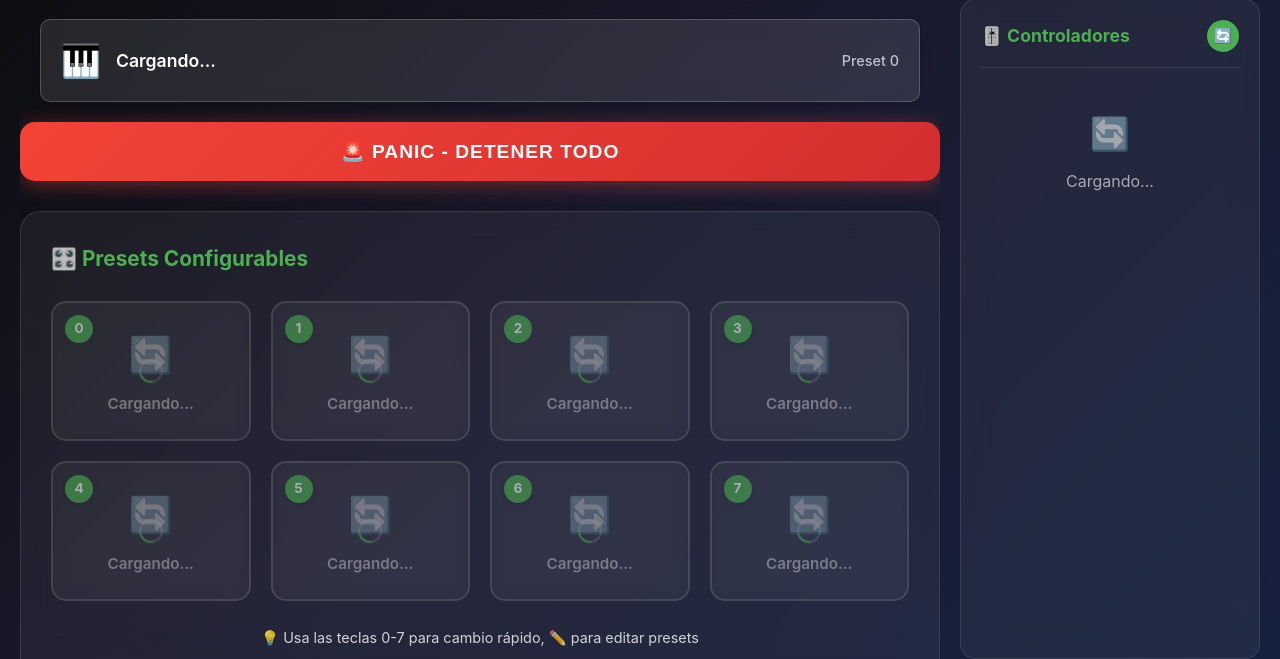
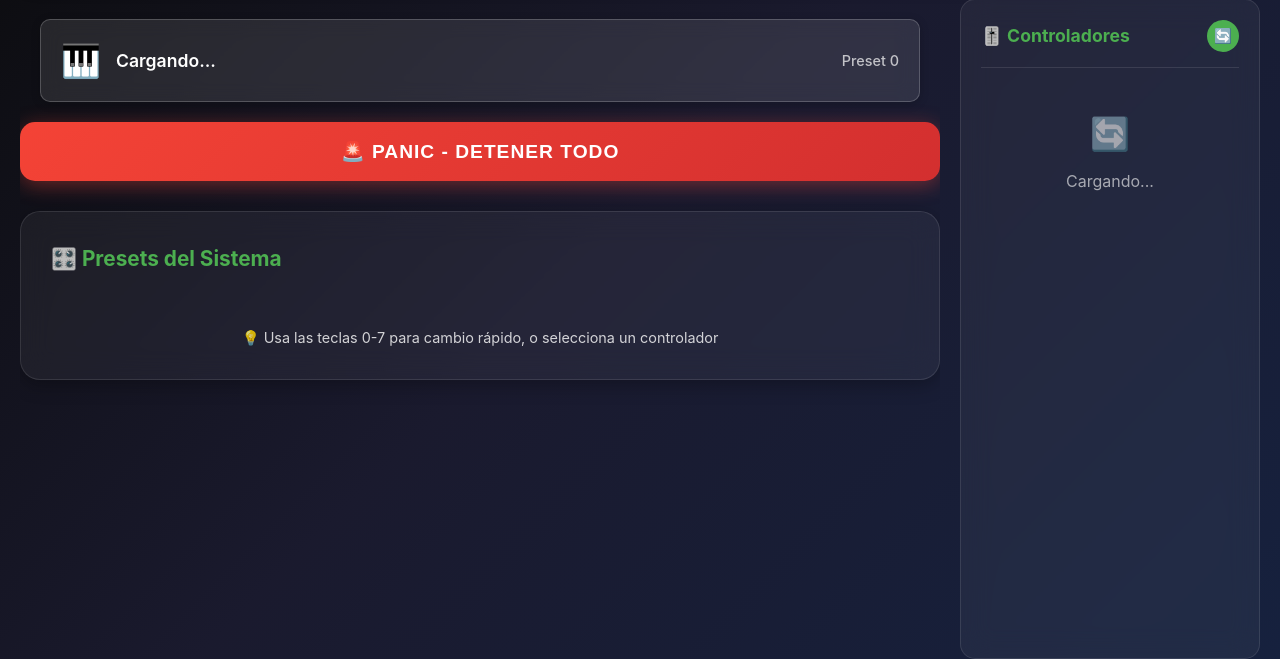
Before and after one commit to jorgetrad99/guitar-midi, a Python web app: template web/templates/index.html in a window 1280 px wide. Shown: the part 231-890 px from the top of the page. Run offline with Jinja, Linux system fonts and the light colour scheme; the template is opened without the code that fills it, so the values that code supplies are empty.

Commit message:
feat(ui): add dynamic preset views with controller-specific navigation
- Replace static preset grid with dynamic system/controller views
- Add controller preset view with dedicated interface
- Implement view switching between system and controller presets
- Fix effects application after preset changes to prevent recursion
- Add program_select result logging for debugging
- Enhance preset activation with proper effect reapplication

```diff
--- a/web/static/js/app.js
+++ b/web/static/js/app.js
@@ -101,6 +101,9 @@ class GuitarMIDIApp {
                 this.updateEffectValues();
                 this.loadControllersSidebar();
 
+                // Asegurar que está en vista del sistema al inicio
+                this.showSystemPresets();
+
                 this.showStatus('✅ Sistema cargado', 'success');
             } else {
                 throw new Error('Failed to load system data');
@@ -174,27 +177,28 @@ class GuitarMIDIApp {
         }
 
         try {
-            console.log(`🎹 JS: Activando preset ${pc} (${preset.name})`);
+            console.log(`🎹 JS: Activando preset del sistema ${pc} (${preset.name})`);
             this.setLoading(true);
 
             const response = await fetch(`/api/instruments/${pc}/activate`, {
                 method: 'POST'
             });
 
-            console.log('📥 JS: Respuesta cambio instrumento, status:', response.status);
+            console.log('📥 JS: Respuesta cambio instrumento del sistema, status:', response.status);
             const data = await response.json();
-            console.log('📋 JS: Resultado cambio instrumento:', data);
+            console.log('📋 JS: Resultado cambio instrumento del sistema:', data);
 
             if (data.success) {
                 this.currentInstrument = pc;
                 this.updateCurrentInstrument();
                 this.updatePresetButtons();
-                this.showStatus(`✅ ${preset.name} activado`, 'success');
+                this.showStatus(`✅ Sistema: ${preset.name} activado`, 'success');
             } else {
-                this.showStatus('❌ Error activando preset', 'error');
+                this.showStatus('❌ Error activando preset del sistema', 'error');
+                console.error('Error details:', data);
             }
         } catch (error) {
-            console.error('❌ JS: Error changing instrument:', error);
+            console.error('❌ JS: Error changing system instrument:', error);
             this.showStatus('❌ Error de conexión', 'error');
         } finally {
             this.setLoading(false);
@@ -453,9 +457,11 @@ class GuitarMIDIApp {
             // Actualizar UI para mostrar el controlador seleccionado
             this.renderControllersSidebar(this.controllers);
 
-            // Cambiar a la pestaña de presets del controlador y mostrar presets grandes
-            this.showTab('controller-presets');
-            await this.loadControllerPresetsLarge(controllerName);
+            // Cambiar la vista de presets para mostrar los del controlador
+            await this.showControllerPresets(controllerName);
+
+            // Asegurarse de que estamos en la pestaña de presets
+            this.showTab('presets');
 
         } catch (error) {
             console.error('❌ JS: Error selecting controller:', error);
@@ -812,6 +818,178 @@ class GuitarMIDIApp {
         };
         return icons[type] || '🎛️';
     }
+
+    async showControllerPresets(controllerName) {
+        try {
+            console.log(`🎛️ JS: Mostrando presets de controlador: ${controllerName}`);
+
+            // Ocultar vista por defecto y mostrar vista de controlador
+            const defaultView = document.getElementById('defaultPresetsView');
+            const controllerView = document.getElementById('controllerPresetsView');
+
+            if (defaultView) defaultView.style.display = 'none';
+            if (controllerView) controllerView.style.display = 'block';
+
+            // Cargar presets del controlador
+            await this.loadControllerPresetsInMainView(controllerName);
+
+        } catch (error) {
+            console.error('❌ JS: Error showing controller presets:', error);
+        }
+    }
+
+    showSystemPresets() {
+        try {
+            console.log('🎛️ JS: Mostrando presets del sistema');
+
+            // Mostrar vista por defecto y ocultar vista de controlador
+            const defaultView = document.getElementById('defaultPresetsView');
+            const controllerView = document.getElementById('controllerPresetsView');
+
+            if (defaultView) defaultView.style.display = 'block';
+            if (controllerView) controllerView.style.display = 'none';
+
+            // Limpiar controlador seleccionado
+            this.selectedController = null;
+            this.renderControllersSidebar(this.controllers);
+
+        } catch (error) {
+            console.error('❌ JS: Error showing system presets:', error);
+        }
+    }
+
+    async loadControllerPresetsInMainView(controllerName) {
+        try {
+            const container = document.getElementById('controllerPresetsView');
+            if (!container) return;
+
+            // Mostrar loading
+            container.innerHTML = `
+                <div class="loading-controllers">
+                    <div>🔄</div>
+                    <p>Cargando presets de ${controllerName}...</p>
+                </div>
+            `;
+
+            const response = await fetch(`/api/controllers/${controllerName}/presets`);
+            const data = await response.json();
+
+            if (data.success) {
+                this.renderControllerPresetsInMainView(controllerName, data.presets, data.current_preset, data.controller_type);
+            } else {
+                container.innerHTML = `
+                    <div class="loading-controllers">
+                        <div>❌</div>
+                        <p>Error: ${data.error}</p>
+                        <button onclick="window.guitarMIDIApp.loadControllerPresetsInMainView('${controllerName}')"
+                                style="margin-top: 10px; padding: 8px 16px; background: var(--primary); color: white; border: none; border-radius: 4px; cursor: pointer;">
+                            🔄 Reintentar
+                        </button>
+                    </div>
+                `;
+            }
+
+        } catch (error) {
+            console.error(`❌ JS: Error loading presets for ${controllerName}:`, error);
+            const container = document.getElementById('controllerPresetsView');
+            if (container) {
+                container.innerHTML = `
+                    <div class="loading-controllers">
+                        <div>❌</div>
+                        <p>Error de conexión</p>
+                        <button onclick="window.guitarMIDIApp.loadControllerPresetsInMainView('${controllerName}')"
+                                style="margin-top: 10px; padding: 8px 16px; background: var(--primary); color: white; border: none; border-radius: 4px; cursor: pointer;">
+                            🔄 Reintentar
+                        </button>
+                    </div>
+                `;
+            }
+        }
+    }
+
+    renderControllerPresetsInMainView(controllerName, presets, currentPreset, controllerType) {
+        const container = document.getElementById('controllerPresetsView');
+        if (!container) return;
+
+        if (Object.keys(presets).length === 0) {
+            container.innerHTML = `
+                <h2 class="section-title">
+                    ${this.getControllerIcon(controllerType)} ${controllerName} - Sin Presets
+                </h2>
+                <div class="no-controller-selected-main">
+                    <div class="empty-state">
+                        <div class="empty-icon">🎛️</div>
+                        <h3>Sin Presets</h3>
+                        <p>Este controlador no tiene presets configurados</p>
+                        <button onclick="window.guitarMIDIApp.showSystemPresets()"
+                                style="margin-top: 15px; padding: 10px 20px; background: var(--primary); color: white; border: none; border-radius: 8px; cursor: pointer;">
+                            🔙 Ver Presets del Sistema
+                        </button>
+                    </div>
+                </div>
+            `;
+            return;
+        }
+
+        let html = `
+            <h2 class="section-title">
+                ${this.getControllerIcon(controllerType)} Presets - ${controllerName}
+                <button onclick="window.guitarMIDIApp.showSystemPresets()"
+                        style="float: right; padding: 8px 16px; background: var(--secondary); color: white; border: none; border-radius: 6px; cursor: pointer; font-size: 0.85rem;">
+                    🔙 Sistema
+                </button>
+            </h2>
+            <div class="preset-grid">
+        `;
+
+        Object.entries(presets).forEach(([presetId, presetInfo]) => {
+            const isActive = parseInt(presetId) === currentPreset;
+
+            html += `
+                <div class="preset-btn ${isActive ? 'active' : ''}"
+                     onclick="window.guitarMIDIApp.setControllerPresetMain('${controllerName}', ${presetId})">
+                    <div class="preset-number">${presetId}</div>
+                    <button class="edit-btn" data-preset="${presetId}"
+                            onclick="event.stopPropagation(); window.guitarMIDIApp.editControllerPreset('${controllerName}', ${presetId})"
+                            title="Editar preset">✏️</button>
+                    <div class="preset-icon">${presetInfo.icon || '🎵'}</div>
+                    <div class="preset-name">${presetInfo.name || 'Preset ' + presetId}</div>
+                </div>
+            `;
+        });
+
+        html += `
+            </div>
+            <div class="text-center" style="opacity: 0.8; font-size: 0.9rem; margin-top: 20px;">
+                💡 Presets del controlador ${controllerName} - ${Object.keys(presets).length} disponibles
+            </div>
+        `;
+
+        container.innerHTML = html;
+    }
+
+    async setControllerPresetMain(controllerName, presetId) {
+        try {
+            console.log(`🎛️ JS: Activando preset ${presetId} en controlador ${controllerName} (main view)`);
+
+            const response = await fetch(`/api/controllers/${controllerName}/preset/${presetId}`, {
+                method: 'POST'
+            });
+
+            const data = await response.json();
+
+            if (data.success) {
+                this.showStatus(`✅ ${controllerName}: ${data.preset_name}`, 'success');
+                // Recargar presets para actualizar el estado activo
+                this.loadControllerPresetsInMainView(controllerName);
+            } else {
+                this.showStatus(`❌ Error: ${data.error}`, 'error');
+            }
+        } catch (error) {
+            console.error('❌ JS: Error setting controller preset:', error);
+            this.showStatus('❌ Error de conexión', 'error');
+        }
+    }
 }
 
 // Initialize app when DOM is loaded
--- a/web/templates/index.html
+++ b/web/templates/index.html
@@ -33,57 +33,27 @@
         <!-- Emergency Panic Button -->
         <button class="panic-btn">🚨 PANIC - Detener Todo</button>
 
-        <!-- TAB: Presets -->
+        <!-- TAB: Presets (Dynamic) -->
         <div id="presets" class="tab-content active">
             <div class="section">
-                <h2 class="section-title">
-                    🎛️ Presets Configurables
-                </h2>
-                <div class="preset-grid" id="presetGrid">
-                    <!-- Presets are loaded dynamically -->
-                    <div class="preset-btn loading">
-                        <div class="preset-number">0</div>
-                        <div class="preset-icon">🔄</div>
-                        <div class="preset-name">Cargando...</div>
+                <div id="dynamicPresetsContent">
+                    <!-- Default view when no controller selected -->
+                    <div id="defaultPresetsView">
+                        <h2 class="section-title">
+                            🎛️ Presets del Sistema
+                        </h2>
+                        <div class="preset-grid" id="presetGrid">
+                            <!-- System presets loaded dynamically -->
+                        </div>
+                        <div class="text-center" style="opacity: 0.8; font-size: 0.9rem; margin-top: 15px;">
+                            💡 Usa las teclas 0-7 para cambio rápido, o selecciona un controlador
+                        </div>
                     </div>
-                    <div class="preset-btn loading">
-                        <div class="preset-number">1</div>
-                        <div class="preset-icon">🔄</div>
-                        <div class="preset-name">Cargando...</div>
+
+                    <!-- Controller specific view when controller selected -->
+                    <div id="controllerPresetsView" style="display: none;">
+                        <!-- Content filled dynamically -->
                     </div>
-                    <div class="preset-btn loading">
-                        <div class="preset-number">2</div>
-                        <div class="preset-icon">🔄</div>
-                        <div class="preset-name">Cargando...</div>
-                    </div>
-                    <div class="preset-btn loading">
-                        <div class="preset-number">3</div>
-                        <div class="preset-icon">🔄</div>
-                        <div class="preset-name">Cargando...</div>
-                    </div>
-                    <div class="preset-btn loading">
-                        <div class="preset-number">4</div>
-                        <div class="preset-icon">🔄</div>
-                        <div class="preset-name">Cargando...</div>
-                    </div>
-                    <div class="preset-btn loading">
-                        <div class="preset-number">5</div>
-                        <div class="preset-icon">🔄</div>
-                        <div class="preset-name">Cargando...</div>
-                    </div>
-                    <div class="preset-btn loading">
-                        <div class="preset-number">6</div>
-                        <div class="preset-icon">🔄</div>
-                        <div class="preset-name">Cargando...</div>
-                    </div>
-                    <div class="preset-btn loading">
-                        <div class="preset-number">7</div>
-                        <div class="preset-icon">🔄</div>
-                        <div class="preset-name">Cargando...</div>
-                    </div>
-                </div>
-                <div class="text-center" style="opacity: 0.8; font-size: 0.9rem; margin-top: 15px;">
-                    💡 Usa las teclas 0-7 para cambio rápido, ✏️ para editar presets
                 </div>
             </div>
         </div>
```
Also changed, not shown: guitar_midi_complete.py (+45 -1 lines), web/api/routes.py (+10 -2 lines).
